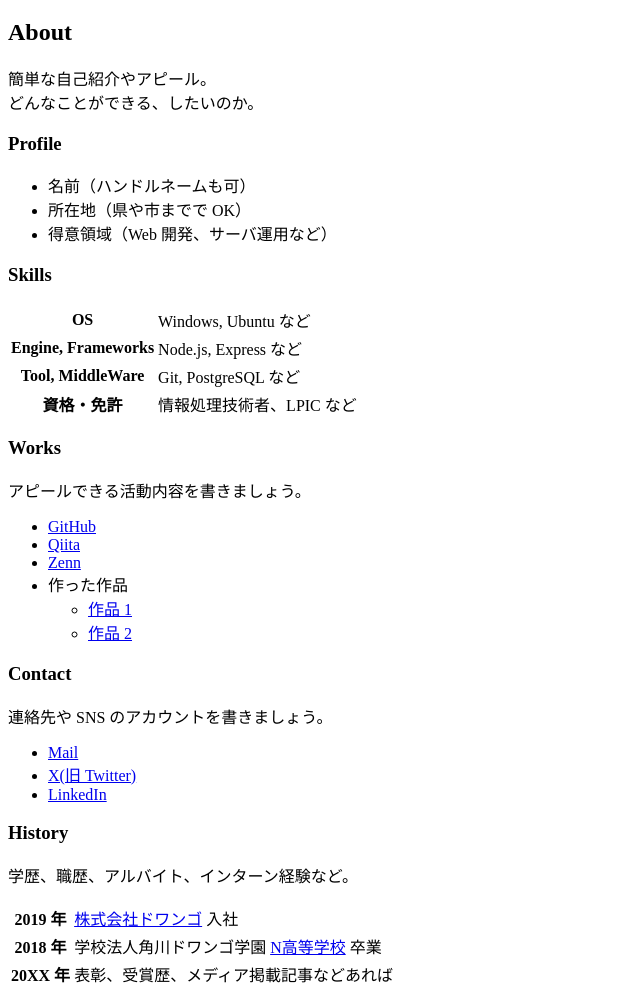
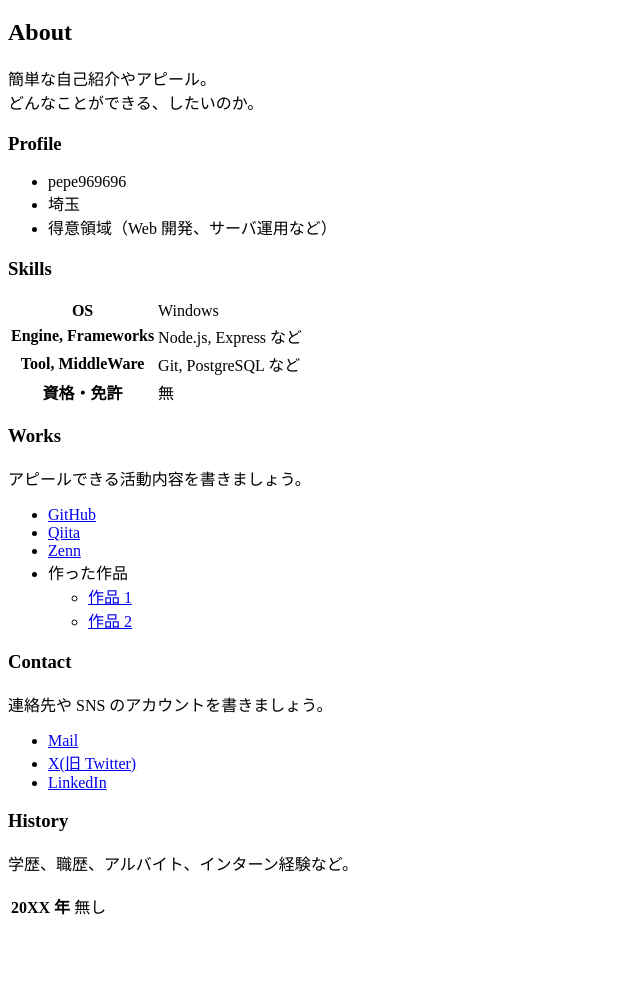
Before and after one commit to pepe969696/pepe969696.github.io, a plain HTML site: page index.html in a window 1280 px wide. Shown: the part 61-1058 px from the top of the page, without its empty margins (0-640 px from the left). After the commit the page ends 990 px from the top, so only its background shows below. Drawn offline with Linux system fonts and the light colour scheme.

Commit message:
Update index.html

```diff
--- a/index.html
+++ b/index.html
@@ -16,8 +16,8 @@
 
     <h3>Profile</h3>
     <ul>
-      <li>名前（ハンドルネームも可）</li>
-      <li>所在地（県や市までで OK）</li>
+      <li>pepe969696</li>
+      <li>埼玉</li>
       <li>得意領域（Web 開発、サーバ運用など）</li>
     </ul>
 
@@ -25,7 +25,7 @@
     <table>
       <tr>
         <th>OS</th>
-        <td>Windows, Ubuntu など</td>
+        <td>Windows</td>
       </tr>
       <tr>
         <th>Engine, Frameworks</th>
@@ -37,7 +37,7 @@
       </tr>
       <tr>
         <th>資格・免許</th>
-        <td>情報処理技術者、LPIC など</td>
+        <td>無</td>
       </tr>
     </table>
 
@@ -67,17 +67,8 @@
     <h3>History</h3>
     <p>学歴、職歴、アルバイト、インターン経験など。</p>
     <table>
-      <tr>
-        <th>2019 年</th>
-        <td><a href="https://dwango.co.jp/">株式会社ドワンゴ</a> 入社</td>
-      </tr>
-      <tr>
-        <th>2018 年</th>
-        <td>学校法人角川ドワンゴ学園 <a href="https://nnn.ed.jp/">N高等学校</a> 卒業</td>
-      </tr>
-      <tr>
         <th>20XX 年</th>
-        <td>表彰、受賞歴、メディア掲載記事などあれば</td>
+        <td>無し</td>
       </tr>
     </table>
   </body>
```
